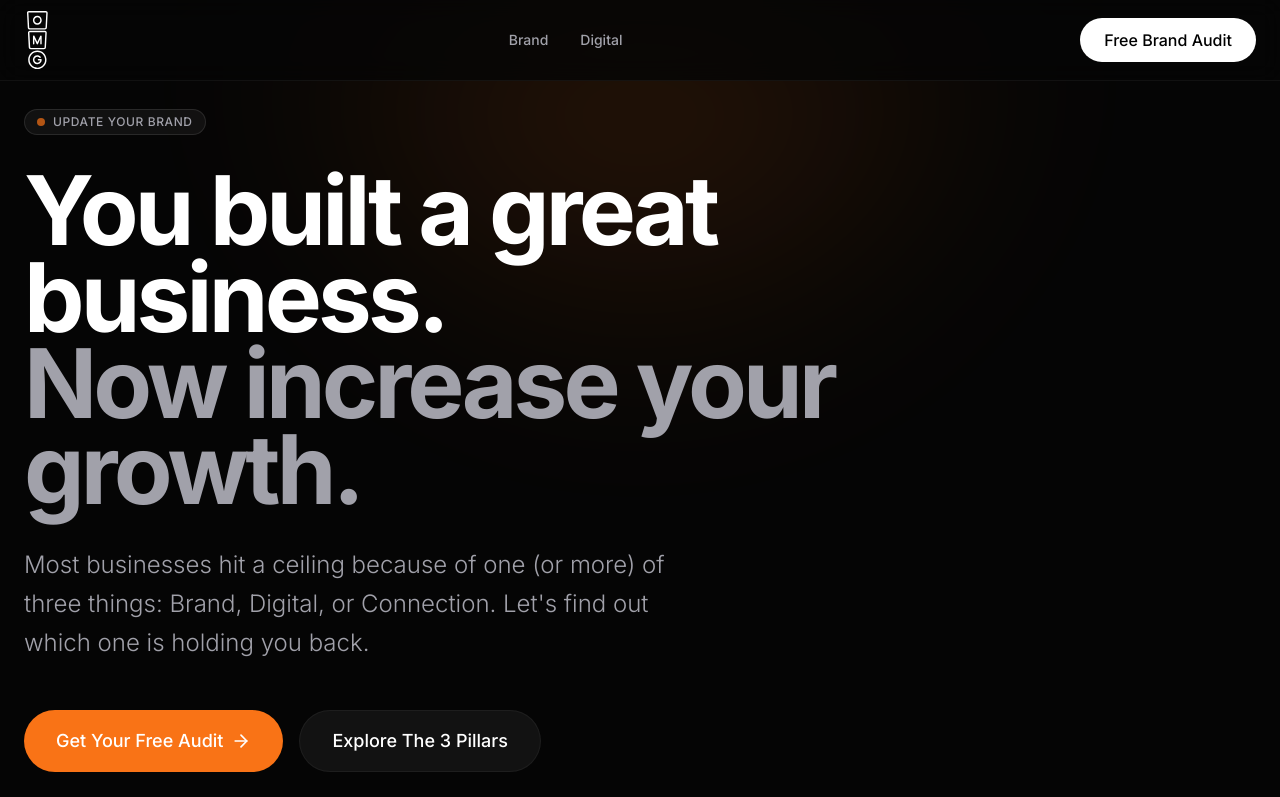
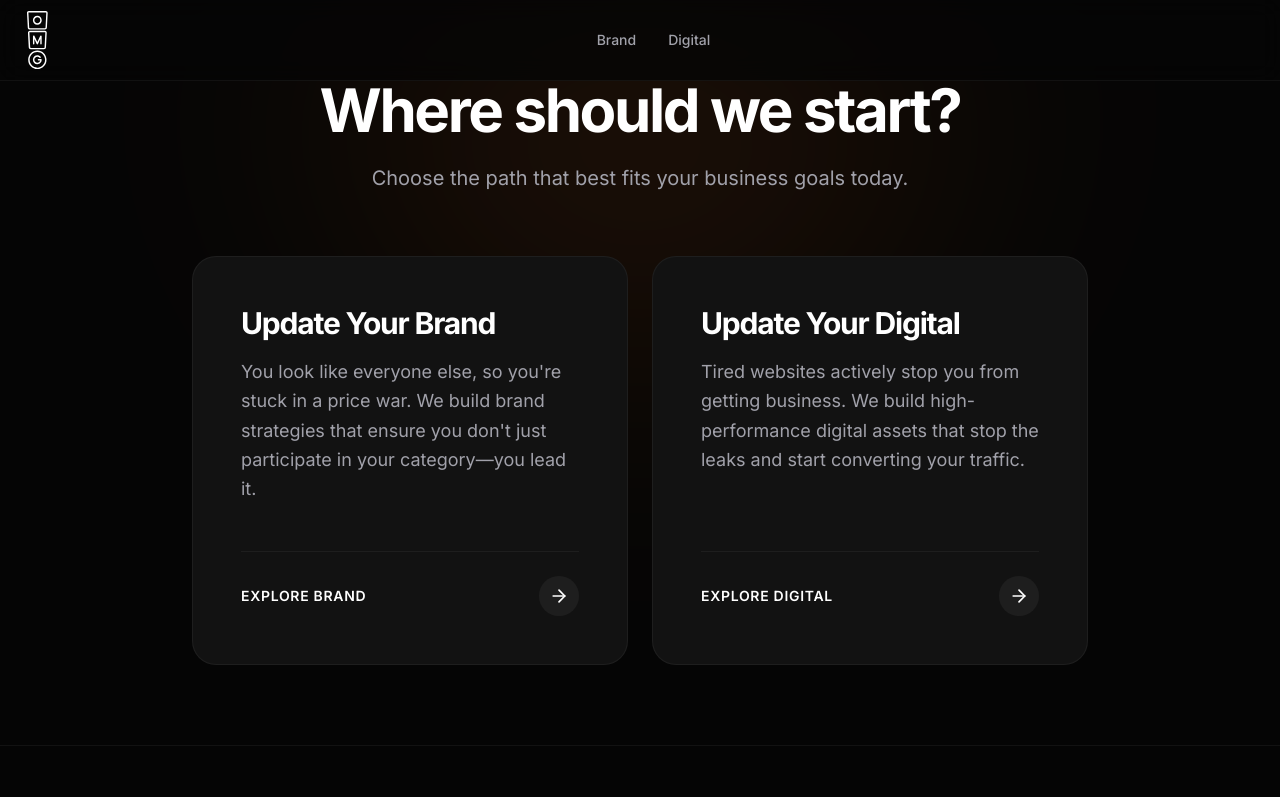
Before and after one commit to OMGcreative/omg-landing-page, a React (Vite) app: page / in a window 1280 px wide. Shown: the top 797 px of the page. Built offline with nearby package versions, Linux system fonts and the light colour scheme.

Commit message:
feat: Restructure the homepage into a path selection and move brand-related content to a new dedicated page.

```diff
--- a/src/App.tsx
+++ b/src/App.tsx
@@ -8,6 +8,7 @@ import { BrowserRouter, Routes, Route, useLocation } from "react-router-dom";
 import { Navbar } from "./components/Navbar";
 import { Footer } from "./components/Footer";
 import { HomePage } from "./pages/HomePage";
+import { UpdateYourBrand } from "./pages/UpdateYourBrand";
 import { UpdateYourDigital } from "./pages/UpdateYourDigital";
 
 function ScrollToTop() {
@@ -26,6 +27,7 @@ export default function App() {
         <Navbar />
         <Routes>
           <Route path="/" element={<HomePage />} />
+          <Route path="/update-your-brand" element={<UpdateYourBrand />} />
           <Route path="/update-your-digital" element={<UpdateYourDigital />} />
         </Routes>
         <Footer />
--- a/src/components/Footer.tsx
+++ b/src/components/Footer.tsx
@@ -48,17 +48,17 @@ export function Footer() {
             <h4 className="font-semibold mb-4">Social</h4>
             <ul className="text-secondary space-y-2 text-sm">
               <li>
-                <a href="#" className="hover:text-primary transition-colors">
+                <a href="https://www.linkedin.com/company/omg-creative" className="hover:text-primary transition-colors">
                   LinkedIn
                 </a>
               </li>
               <li>
-                <a href="#" className="hover:text-primary transition-colors">
+                <a href="https://www.instagram.com/omg.creative.melbourne/" className="hover:text-primary transition-colors">
                   Instagram
                 </a>
               </li>
               <li>
-                <a href="#" className="hover:text-primary transition-colors">
+                <a href="https://www.facebook.com/OMGMelbourne/" className="hover:text-primary transition-colors">
                   Facebook
                 </a>
               </li>
--- a/src/components/Navbar.tsx
+++ b/src/components/Navbar.tsx
@@ -5,6 +5,7 @@ import { Link, useLocation } from "react-router-dom";
 export function Navbar() {
   const { pathname } = useLocation();
   const isDigital = pathname === "/update-your-digital";
+  const isRoot = pathname === "/";
   return (
     <nav className="fixed top-0 left-0 right-0 z-50 bg-background/80 backdrop-blur-md border-b border-white/5">
       <div className="max-w-7xl mx-auto px-6 h-20 flex items-center justify-between">
@@ -17,10 +18,10 @@ export function Navbar() {
         </motion.div>
 
         <div className="hidden md:flex items-center gap-8 text-sm font-medium text-secondary">
-          <Link to="/" className="hover:text-primary transition-colors">
+          <Link to="/update-your-brand" className={`hover:text-primary transition-colors ${pathname === '/update-your-brand' ? 'text-primary font-semibold' : ''}`}>
             Brand
           </Link>
-          <Link to="/update-your-digital" className="hover:text-primary transition-colors">
+          <Link to="/update-your-digital" className={`hover:text-primary transition-colors ${pathname === '/update-your-digital' ? 'text-primary font-semibold' : ''}`}>
             Digital
           </Link>
           {/* <a href="#" className="hover:text-primary transition-colors">
@@ -33,12 +34,14 @@ export function Navbar() {
           animate={{ opacity: 1, x: 0 }}
           className="flex items-center gap-4"
         >
+          {!isRoot && (
             <a
               href="#contact"
               className="hidden md:inline-flex items-center justify-center px-6 py-2.5 bg-white text-black font-medium rounded-full hover:bg-gray-200 transition-colors"
             >
               {isDigital ? "Free Digital Audit" : "Free Brand Audit"}
             </a>
+          )}
           {/* <button className="md:hidden p-2 text-primary">
             <Menu className="w-6 h-6" />
           </button> */}
--- a/src/pages/HomePage.tsx
+++ b/src/pages/HomePage.tsx
@@ -1,33 +1,57 @@
-/**
- * @license
- * SPDX-License-Identifier: Apache-2.0
- */
-
-import { Hero } from "../components/Hero";
-import { Partners } from "../components/Partners";
-import { Pillars } from "../components/Pillars";
-import { PainPoints } from "../components/PainPoints";
-import { Portfolio } from "../components/Portfolio";
-import { CTA } from "../components/CTA";
+import { Link } from "react-router-dom";
 import { useDocumentHead } from "../hooks/useDocumentHead";
+import { ArrowRight } from "lucide-react";
 
 export function HomePage() {
   useDocumentHead({
-    title: "OMG! Creative — Deliberately Different Brand Strategy & Creative",
-    description:
-      "We build brand assets that lead, perform, and drive growth. Stop losing customers to a dated brand experience. Deliberately different brand strategy from OMG! Creative.",
+    title: "Choose Your Path — OMG! Creative",
+    description: "Are you ready to update your brand or update your digital presence?",
     canonical: "https://omgcreative.com.au/",
     ogUrl: "https://omgcreative.com.au/",
   });
 
   return (
-    <main>
-      <Hero />
-      <Partners />
-      <Pillars />
-      <PainPoints />
-      <Portfolio />
-      <CTA />
+    <main className="min-h-[80vh] flex items-center justify-center relative overflow-hidden">
+      <div className="absolute inset-0 bg-[radial-gradient(ellipse_at_50%_0%,#f97316_0%,transparent_50%)] opacity-15 blur-[120px]" />
+
+      <div className="max-w-5xl mx-auto px-6 relative z-10 w-full py-20">
+        <div className="text-center mb-16">
+          <h1 className="text-4xl md:text-6xl font-bold mb-6">Where should we start?</h1>
+          <p className="text-xl text-secondary">Choose the path that best fits your business goals today.</p>
+        </div>
+
+        <div className="grid md:grid-cols-2 gap-6 max-w-4xl mx-auto">
+          <Link to="/update-your-brand" className="group flex flex-col p-8 md:p-12 rounded-3xl bg-surface border border-white/5 hover:border-accent/40 transition-all duration-500 hover:-translate-y-1">
+            <h2 className="text-3xl font-bold mb-4 group-hover:text-accent transition-colors">Update Your Brand</h2>
+            <p className="text-secondary mb-12 flex-1 leading-relaxed text-lg">
+              You look like everyone else, so you're stuck in a price war. We build brand strategies that ensure you don't just participate in your category—you lead it.
+            </p>
+            <div className="inline-flex items-center justify-between w-full border-t border-white/5 pt-6 group-hover:border-accent/20 transition-colors">
+              <span className="text-sm font-semibold uppercase tracking-wider text-primary group-hover:text-accent transition-colors">
+                Explore Brand
+              </span>
+              <div className="w-10 h-10 rounded-full bg-white/5 flex items-center justify-center group-hover:bg-accent/20 transition-colors">
+                <ArrowRight className="w-5 h-5 text-primary group-hover:text-accent transition-all duration-300 group-hover:translate-x-1" />
+              </div>
+            </div>
+          </Link>
+
+          <Link to="/update-your-digital" className="group flex flex-col p-8 md:p-12 rounded-3xl bg-surface border border-white/5 hover:border-accent/40 transition-all duration-500 hover:-translate-y-1">
+            <h2 className="text-3xl font-bold mb-4 group-hover:text-accent transition-colors">Update Your Digital</h2>
+            <p className="text-secondary mb-12 flex-1 leading-relaxed text-lg">
+              Tired websites actively stop you from getting business. We build high-performance digital assets that stop the leaks and start converting your traffic.
+            </p>
+            <div className="inline-flex items-center justify-between w-full border-t border-white/5 pt-6 group-hover:border-accent/20 transition-colors">
+              <span className="text-sm font-semibold uppercase tracking-wider text-primary group-hover:text-accent transition-colors">
+                Explore Digital
+              </span>
+              <div className="w-10 h-10 rounded-full bg-white/5 flex items-center justify-center group-hover:bg-accent/20 transition-colors">
+                <ArrowRight className="w-5 h-5 text-primary group-hover:text-accent transition-all duration-300 group-hover:translate-x-1" />
+              </div>
+            </div>
+          </Link>
+        </div>
+      </div>
     </main>
   );
 }
--- /dev/null
+++ b/src/pages/UpdateYourBrand.tsx
@@ -0,0 +1,33 @@
+/**
+ * @license
+ * SPDX-License-Identifier: Apache-2.0
+ */
+
+import { Hero } from "../components/Hero";
+import { Partners } from "../components/Partners";
+import { Pillars } from "../components/Pillars";
+import { PainPoints } from "../components/PainPoints";
+import { Portfolio } from "../components/Portfolio";
+import { CTA } from "../components/CTA";
+import { useDocumentHead } from "../hooks/useDocumentHead";
+
+export function UpdateYourBrand() {
+  useDocumentHead({
+    title: "OMG! Creative — Deliberately Different Brand Strategy & Creative",
+    description:
+      "We build brand assets that lead, perform, and drive growth. Stop losing customers to a dated brand experience. Deliberately different brand strategy from OMG! Creative.",
+    canonical: "https://omgcreative.com.au/",
+    ogUrl: "https://omgcreative.com.au/",
+  });
+
+  return (
+    <main>
+      <Hero />
+      <Partners />
+      <Pillars />
+      <PainPoints />
+      <Portfolio />
+      <CTA />
+    </main>
+  );
+}
```
Lines whose indentation alone changed are shown as unchanged.
